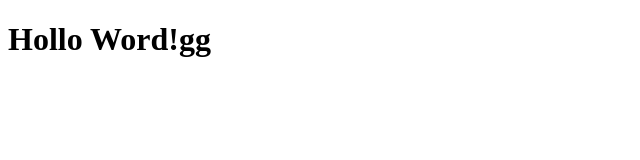
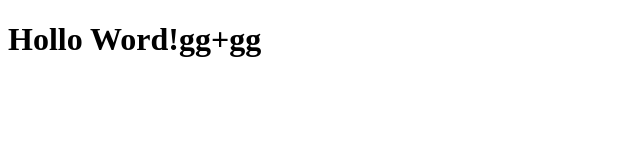
Before and after one commit to aslpx/TempFile, a plain HTML site: page index.html in a window 1280 px wide. Shown: the whole page, without its empty margins (0-640 px from the left). Drawn offline with Linux system fonts and the light colour scheme.

Commit message:
Second commit

```diff
--- a/index.html
+++ b/index.html
@@ -7,6 +7,6 @@
     <title>Document</title>
 </head>
 <body>
-    <h1>Hollo Word!gg</h1>
+    <h1>Hollo Word!gg+gg</h1>
 </body>
 </html>
```
